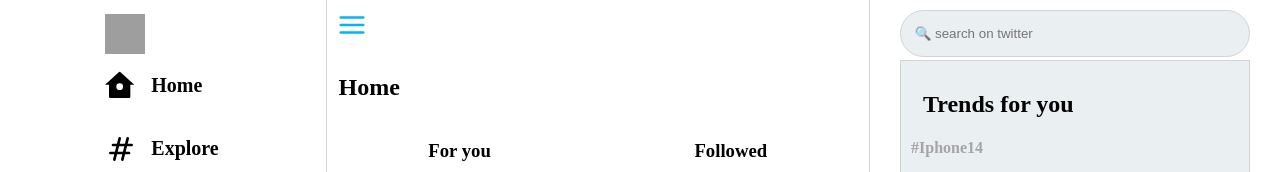
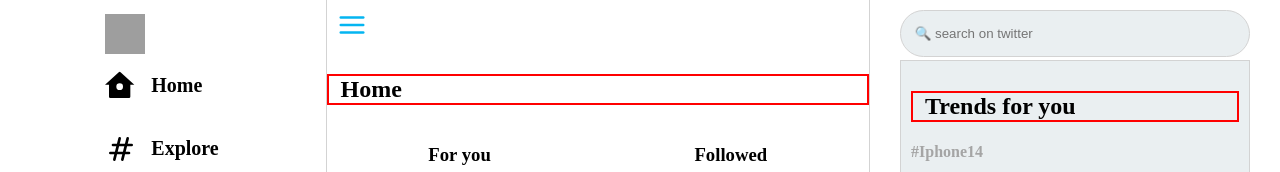
Before and after one commit to Andrews46/TwitterClone, a React (Vite) app: page / in a window 1280 px wide. Shown: the top 172 px of the page. Built offline with nearby package versions, Linux system fonts and the light colour scheme; grey boxes are pictures that could not be loaded.

Commit message:
esercizio

```diff
--- a/src/component/Header/index.css
+++ b/src/component/Header/index.css
@@ -4,6 +4,7 @@
 }
 h2 {
   padding-left: 12px;
+  border: 2px solid red;
 }
 .Header_Hamburger {
   padding: 10px;
```
